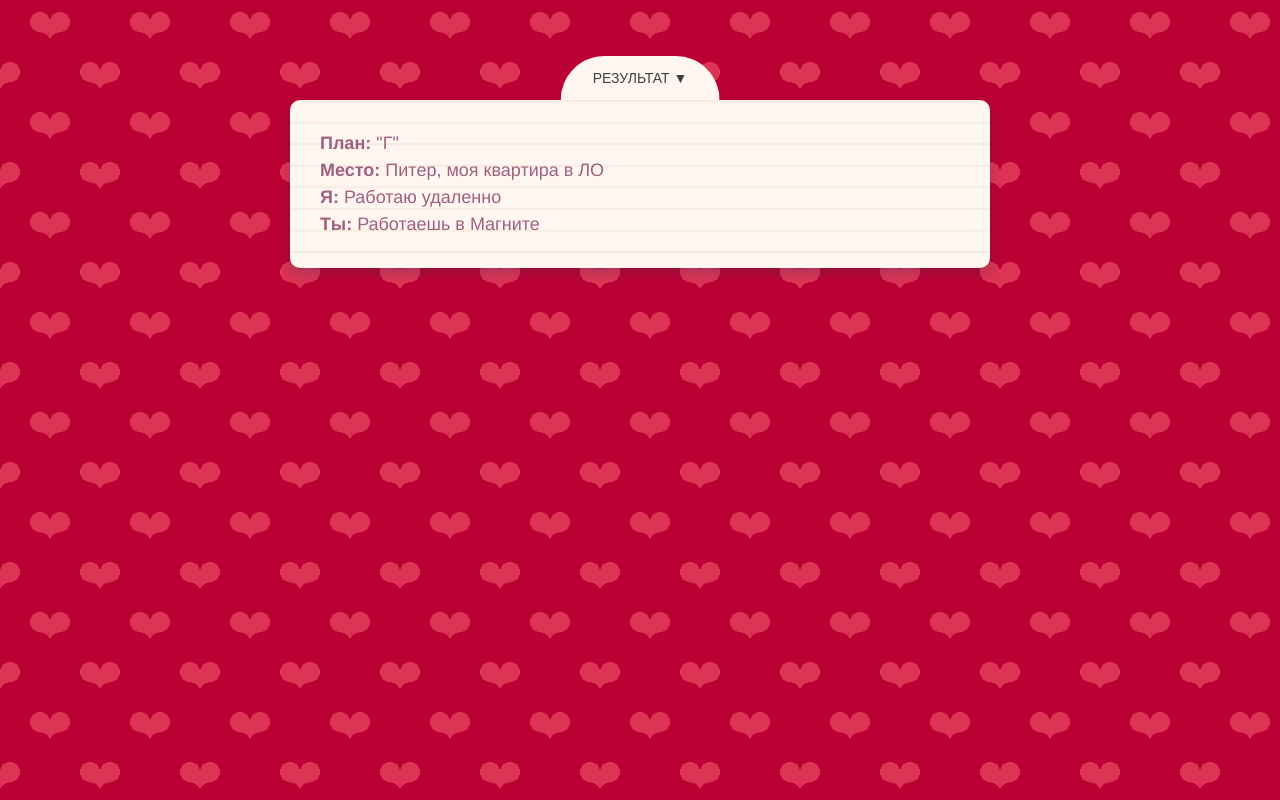
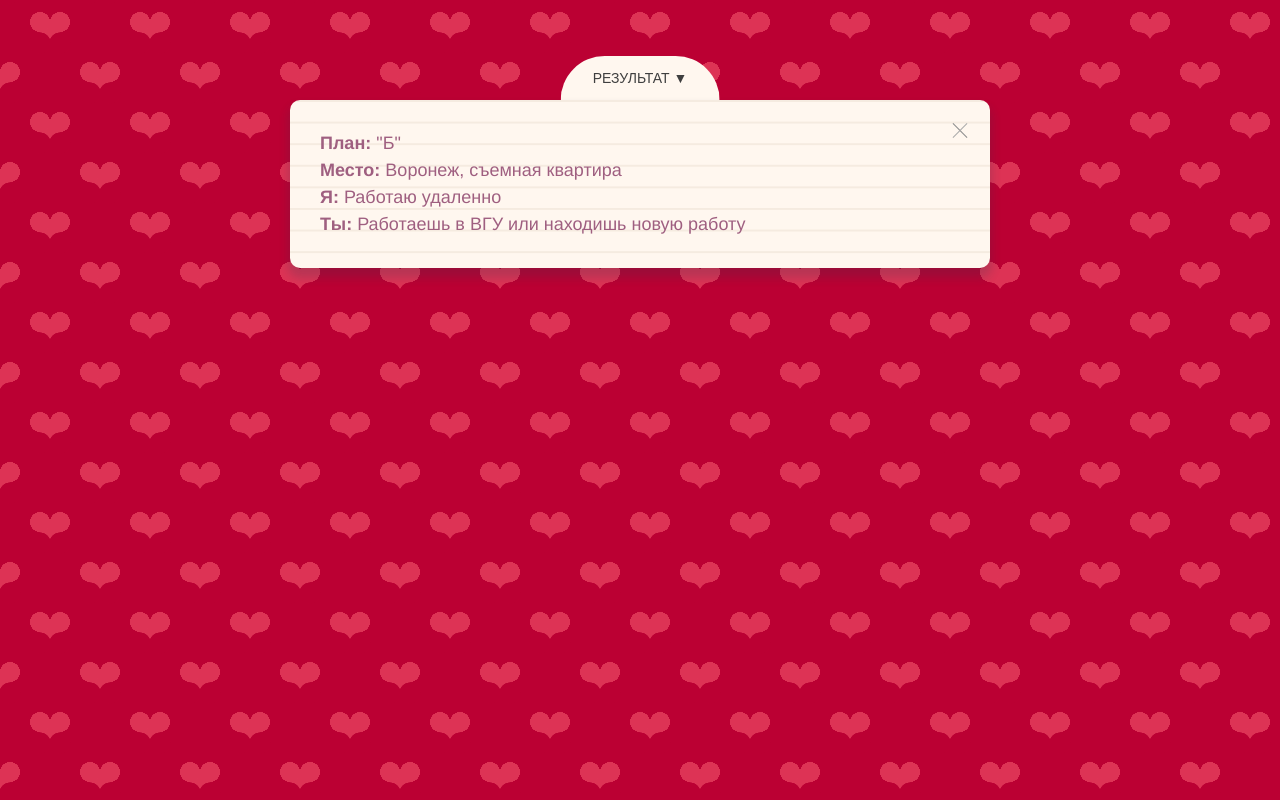
Before and after one commit to elenaladinskaya/live-together, a plain HTML site: page index.html in a window 1280 px wide. Both pictures are taken after a click on the button "РАНДОМНЫЙ ВАРИАНТ". Drawn offline with Linux system fonts and the light colour scheme.

Commit message:
Добавила кнопку close

```diff
--- a/main.css
+++ b/main.css
@@ -26,6 +26,7 @@ body {
 }
 
 .result {
+  position: relative;
   margin: auto;
   width: 50%;
   display: none;
@@ -35,9 +36,9 @@ body {
   background-size: 100% 1.2em;
   border-radius: 10px;
   padding: 30px;
-  -webkit-box-shadow: 0px 5px 10px 2px rgba(34, 60, 80, 0.2);
-  -moz-box-shadow: 0px 5px 10px 2px rgba(34, 60, 80, 0.2);
-  box-shadow: 0px 5px 10px 2px rgba(34, 60, 80, 0.2);
+  -webkit-box-shadow: 0px 8px 10px 2px rgba(34, 60, 80, 0.2);
+  -moz-box-shadow: 0px 8px 10px 2px rgba(34, 60, 80, 0.2);
+  box-shadow: 0px 8px 10px 2px rgba(34, 60, 80, 0.2);
 }
 
 button {
@@ -85,3 +86,53 @@ button.disabled {
     padding: 20px;
   }
 }
+
+.close-btn {
+  position: absolute;
+  width: 20px;
+  height: 20px;
+  top: 20px;
+  right: 20px;
+}
+
+.close-btn:hover {
+  cursor: pointer;
+}
+
+.close-btn::before {
+  content: '';
+  position: absolute;
+  display: block;
+  top: 50%;
+  right: 0;
+  left: 0;
+  background: #8a8a8a;
+  height: 1px;
+  transform: rotate(45deg);
+  transition: .4s ease;
+}
+
+.close-btn:hover::before {
+  content: '';
+  background: #000;
+  transform: rotate(134deg);
+}
+
+.close-btn::after {
+  content: '';
+  position: absolute;
+  display: block;
+  top: 50%;
+  right: 0;
+  left: 0;
+  background: #A9A9A9;
+  height: 1px;
+  transform: rotate(-45deg);
+  transition: .4s ease;
+}
+
+.close-btn:hover::after {
+  content: '';
+  background: #000;
+  transform: rotate(45deg);
+}
--- a/main.js
+++ b/main.js
@@ -40,6 +40,7 @@ resultBtn.addEventListener('click', e => {
 
   result.style.display = 'block';
   result.innerHTML = `
+  <a href="#" id="closeBtn" class="close-btn"></a>
   <b>План:</b> "${randomItem.id}"<br>
   <b>Место:</b> ${randomItem.place} <br>
   <b>Я:</b> ${randomItem.me} <br>
@@ -47,5 +48,19 @@ resultBtn.addEventListener('click', e => {
   `;
 
   resultBtn.classList.add('disabled');
+  resultBtn.disabled = true;
   resultBtn.innerText = 'Результат ▼';
-}, { once: true });
+
+  const closeBtn = document.getElementById('closeBtn');
+
+  closeBtn.addEventListener('click', e => {
+    e.preventDefault();
+
+    console.log('hi');
+
+    result.style.display = 'none';
+    resultBtn.classList.remove('disabled');
+    resultBtn.innerText = 'Рандомный вариант';
+    resultBtn.disabled = false;
+  });
+});
```
